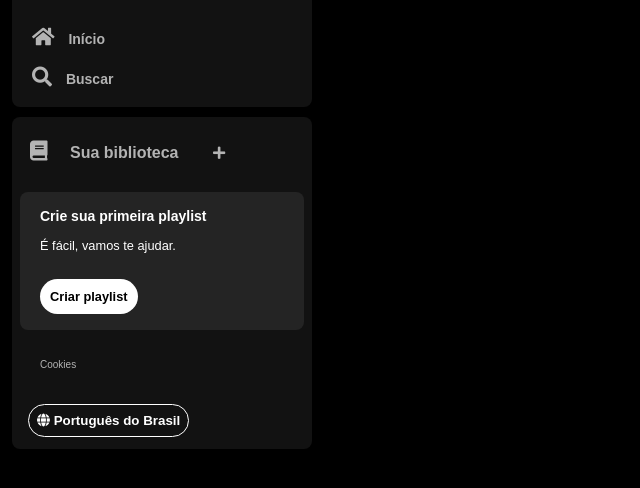
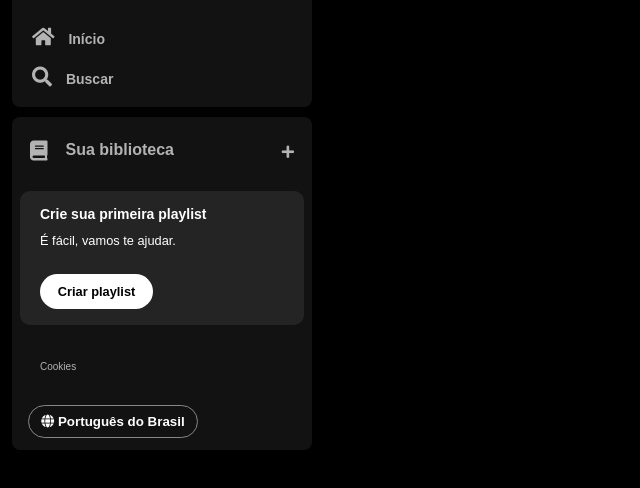
Before and after one commit to Pedroohy/spotify-imersao-alura, a plain HTML site: page assets/index.html in a window 1280 px wide. Shown: the part 58-546 px from the top of the page, without its empty margins (0-640 px from the left). Drawn offline with Linux system fonts and the light colour scheme.

Commit message:
Correção de bugs e organização dos codigos

```diff
--- a/assets/index.html
+++ b/assets/index.html
@@ -41,6 +41,7 @@
                 </li>
             </ul>
         </nav>
+
         <div class="library">
             <div class="library__content">
                 <button class="library__button">
@@ -53,10 +54,10 @@
             </div>
             <section class="section-playlist">
                 <div class="section-playlist__content">
-                    <span class="text-title">
+                    <span class="text title">
                         Crie sua primeira playlist
                     </span>
-                    <span class="text-subtitle">
+                    <span class="text subtitle">
                         É fácil, vamos te ajudar.
                     </span>
                     <button class="section-playlist__button">
@@ -66,6 +67,7 @@
                     </button>
                 </div>
             </section>
+
             <div class="cookies">
                 <a href="#">
                     Cookies
--- a/assets/style.css
+++ b/assets/style.css
@@ -63,21 +63,37 @@ body {
 
 .library {
     background-color: #121212;
+    display: flex;
+    justify-content: space-between;
+    flex-direction: column;
+    color: #b3b3b3;
     margin-top: 10px;
     padding: 4px 8px 4px 8px;
     border-radius: 8px;
+    font-size: 14px;
     font-family: "DM Sans", sans-serif;
+    font-weight: 600;
+}
+
+
+.library .library__content {
+    display: flex;
+    justify-content: space-between;
 }
 
 .library__button {
+    display: flex;
     margin-right: 10px;
     padding: 20px 10px 20px 10px;
     background-color: transparent;
-    border: transparent;
-    justify-content: center;
+    border: 0px;
+    text-align: center;
+    text-decoration: none;
+    text-transform: none;
     font-weight: 700;
     color: #b3b3b3;
     font-size: 16px;
+    font-family: "DM Sans", sans-serif;
     cursor: pointer;
 }
 
@@ -88,72 +104,89 @@ body {
     padding-right: 8px;
 }
 
+.library__content .fa-plus {
+    margin: 24px 10px;
+}
+
 .section-playlist {
+    display: flex;
+    align-items: flex-start;
+    justify-content: space-between;
+    gap: 20px;
+    font-size: 14px;
+    font-weight: 600;
     margin: 8px 0px 8px 0px;
     padding: 16px 20px 16px 20px;
     background-color: #242424;
-    border-radius: 8px;
+    border-radius: 10px;
+}
+
+.section-playlist .section-playlist__content {
+    display: flex;
+    flex-direction: column;
+}
+
+.section-playlist__content .text {
+    padding-bottom: 14px;
     color: #ffffff;
 }
 
-.section-playlist__content .text-title {
-    display: inline-block;
-    padding: 0px 0px 14px 0px;
+.section-playlist__content .title {
     font-weight: 700;
-    font-size: 14px;
 }
 
-.section-playlist__content .text-subtitle {
-    display: inline-block;
-    padding: 0px 0px 14px 0px;
+.section-playlist__content .subtitle {
     font-weight: 500;
     font-size: 12.8px;
 }
 
-.library__content .fa-plus {
-    margin: 24px 10px;
-    color: #b3b3b3;
-    display: inline-block;
-    font-size: 14px;
-}
 
-.section-playlist .section-playlist__button {
+.section-playlist__content .section-playlist__button {
+    display: flex;
+    justify-content: center;
     margin-top: 12px;
     padding: 10px;
-    display: flex;
-    border-radius: 999px;
+    border-radius: 20px;
+    border: 0px;
     background-color: #ffffff;
-    border: solid 0px transparent;
+    color: #000;
+    text-decoration: none;
+    text-transform: none;
     font-size: 12.8px;
     font-weight: 600;
-    justify-content: center;
+    font-family: "DM Sans", sans-serif;
+    width: 113px;
     cursor: pointer;
 }
 
-.cookies {
+.sidebar .cookies {
     margin: 25px 20px 25px 20px;
 }
 
-.cookies a  {
+.sidebar .cookies a  {
     font-size: 10px;
+    font-weight: 500;
     text-decoration: none;
     color: #b3b3b3;
 }
 
 .cookies a:hover {
     font-size: 10px;
+    font-weight: 500;
     text-decoration: none;
     color: #b3b3b3;
     text-decoration: underline;
 }
 
-.languages__button {
+.languages .languages__button {
     margin: 8px;
     padding: 8px;
-    border-radius: 9999px;
+    border-radius: 20px;
     background-color: transparent;
-    border: solid 1px;
+    border: solid 1px #878787;
     color: #ffffff;
     font-weight: bold;
     cursor: pointer;
+    align-items: center;
+    width: 170px;
 }
```
